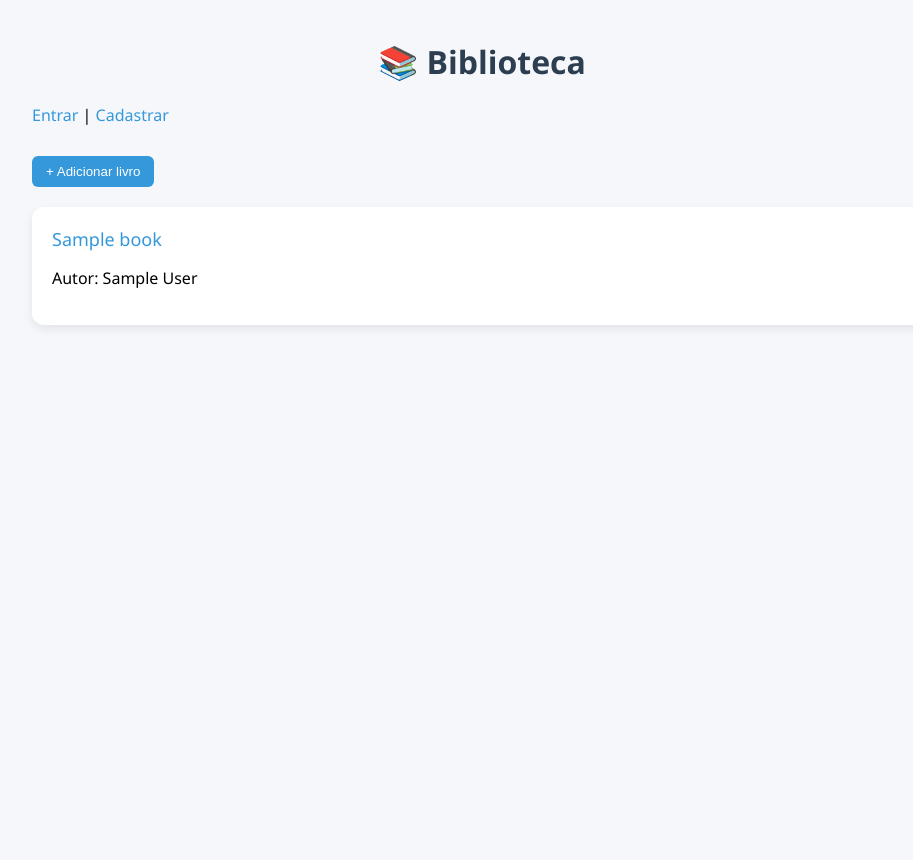
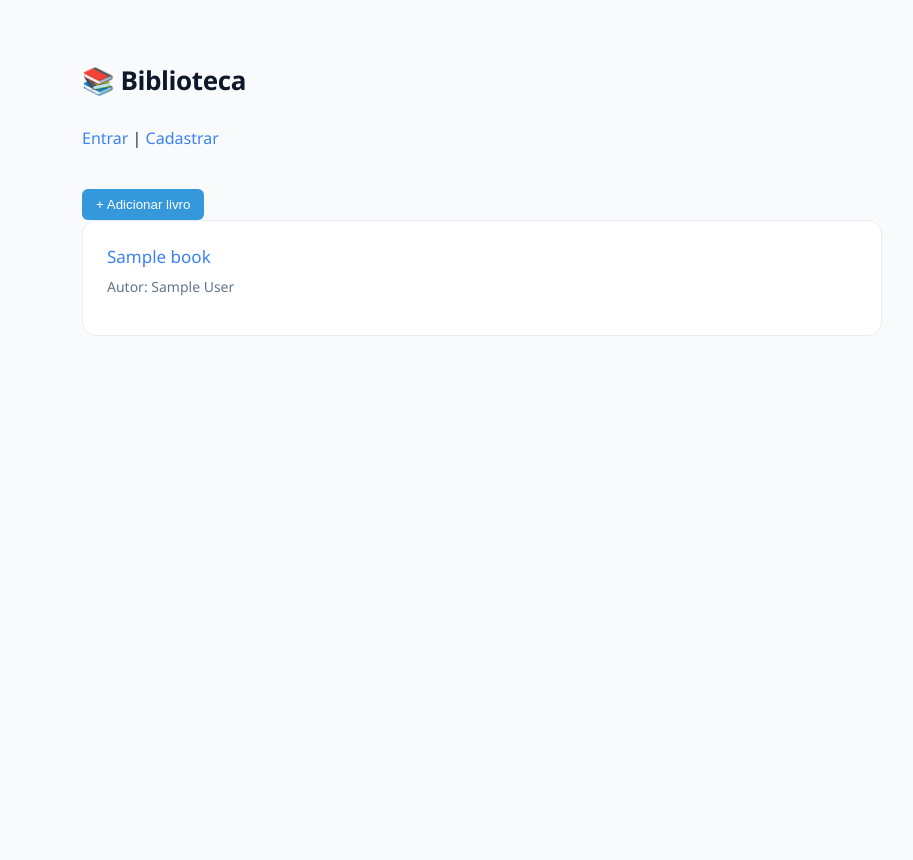
Before and after one commit to lemairetheo/INF1407_Prog_web, a Django app: page / in a window 1280 px wide. Shown: the whole page, without its empty margins (158-1071 px from the left). Before the commit the page ends 327 px from the top, so only its background shows below. Run offline with Django 5.2, Linux system fonts and the light colour scheme; tables that the repository leaves empty hold one stand-in row (values such as "Sample post").

Commit message:
Add files via upload

```diff
--- a/static/css/style.css
+++ b/static/css/style.css
@@ -1,21 +1,36 @@
 body {
     font-family: 'Segoe UI', Tahoma, Geneva, Verdana, sans-serif;
-    background-color: #f5f7fa;
+    background-color: #f8fafc;
+    color: #1e293b;
+    min-height: 100vh;
+    line-height: 1.6;
     margin: 0;
     padding: 0;
 }
 
 /* Container */
 .container {
-    width: 80%;
-    max-width: 900px;
-    margin: 40px auto;
+    width: 90%;
+    max-width: 800px;
+    margin: 60px auto;
 }
 
 /* Title */
 h1, h2 {
+    font-weight: 600;
+    color: #0f172a;
+    letter-spacing: -0.4px;
+}
+
+h1 {
+    font-size: 26px;
+    margin-bottom: 24px;
+}
+
+h2 {
+    font-size: 22px;
+    margin-bottom: 20px;
     text-align: center;
-    color: #2c3e50;
 }
 
 /* Top bar */
@@ -23,46 +38,64 @@ h1, h2 {
     display: flex;
     justify-content: space-between;
     align-items: center;
-    margin-bottom: 20px;
+    margin-bottom: 28px;
 }
 
 /* Buttons / links */
 a {
     text-decoration: none;
-    color: #3498db;
+    color: #3b82f6;
     font-weight: 500;
+    transition: color 0.15s;
 }
 
 a:hover {
+    color: #2563eb;
     text-decoration: underline;
 }
 
 /* Cards */
 .card {
     background: white;
-    padding: 20px;
-    margin-top: 20px;
-    margin-bottom: 20px;
-    border-radius: 12px;
-    box-shadow: 0 4px 10px rgba(0,0,0,0.08);
-    transition: transform 0.2s ease, box-shadow 0.2s ease;
+    padding: 22px 24px;
+    margin-bottom: 16px;
+    border-radius: 14px;
+    border: 1px solid #e8edf3;
+    transition: transform 0.2s ease, box-shadow 0.2s ease, border-color 0.2s ease;
 }
 
-/* Hover effect 🔥 */
+/* Hover effect */
 .card:hover {
-    transform: translateY(-5px);
-    box-shadow: 0 8px 20px rgba(0,0,0,0.12);
+    transform: translateY(-3px);
+    box-shadow: 0 12px 28px rgba(59, 130, 246, 0.10);
+    border-color: #bfdbfe;
 }
 
 /* Book title */
 .card strong {
-    font-size: 18px;
-    color: #2c3e50;
+    font-size: 17px;
+    font-weight: 600;
+    color: #0f172a;
+}
+
+.card p {
+    color: #64748b;
+    font-size: 14px;
+    margin-top: 6px;
 }
 
 /* Actions */
 .actions {
     margin-top: 10px;
+}
+
+.card-meta {
+    display: flex;
+    align-items: center;
+    gap: 12px;
+    margin-top: 12px;
+    font-size: 13px;
+    color: #94a3b8;
 }
 
 /* Buttons */
```
Also changed, not shown: other parts of static/css/style.css (+33 -0 lines).
